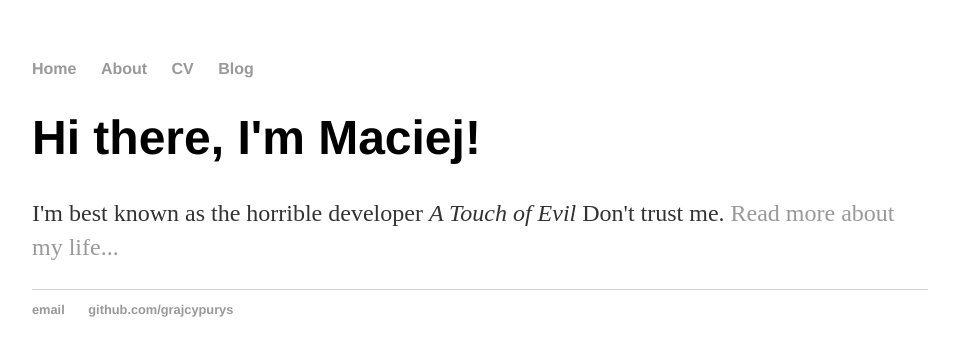
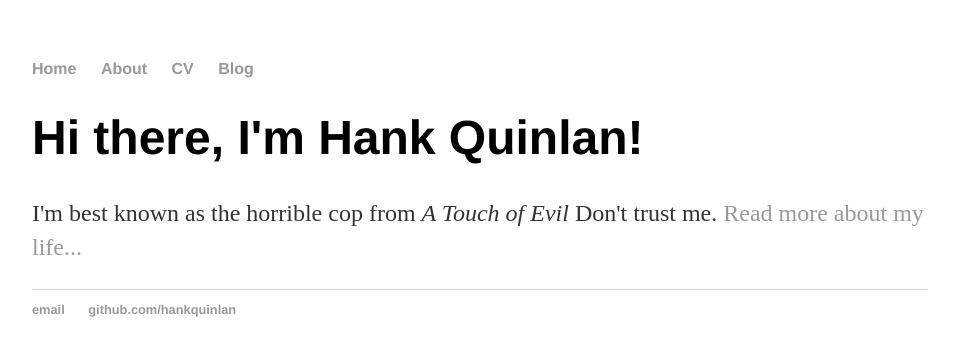
Before and after one commit to Grajcypurys/grajcypurys.github.io, a Jekyll site: the page built from index.html, in a window 1280 px wide. Shown: the top 356 px of the page, without its empty margins (160-1115 px from the left). Built offline with Jekyll 4.4.1, drawn with Linux system fonts in a browser that asks for light colours.

Commit message:
Update index.html

```diff
--- a/index.html
+++ b/index.html
@@ -1,29 +1,8 @@
-<!DOCTYPE html>
-<html>
-	<head>
-		<title>Maciej, Horrible Developer</title>
-		<link rel="stylesheet" type="text/css" href="/css/main.css">
-	</head>
-	<body>
-		<nav>
-    		<ul>
-        		<li><a href="/">Home</a></li>
-	        	<li><a href="/about">About</a></li>
-        		<li><a href="/cv">CV</a></li>
-        		<li><a href="/blog">Blog</a></li>
-    		</ul>
-		</nav>
-		<div class="container">
-    		<div class="blurb">
-        		<h1>Hi there, I'm Maciej!</h1>
-				<p>I'm best known as the horrible developer <em>A Touch of Evil</em> Don't trust me. <a href="/about">Read more about my life...</a></p>
-    		</div><!-- /.blurb -->
-		</div><!-- /.container -->
-		<footer>
-    		<ul>
-        		<li><a href="mailto:grajcypurys@gmail.com">email</a></li>
-        		<li><a href="https://github.com/hankquinlan">github.com/grajcypurys</a></li>
-			</ul>
-		</footer>
-	</body>
-</html>
+---
+layout: default
+title: Hank Quinlan, Horrible Cop
+---
+<div class="blurb">
+	<h1>Hi there, I'm Hank Quinlan!</h1>
+	<p>I'm best known as the horrible cop from <em>A Touch of Evil</em> Don't trust me. <a href="/about">Read more about my life...</a></p>
+</div><!-- /.blurb -->
```
